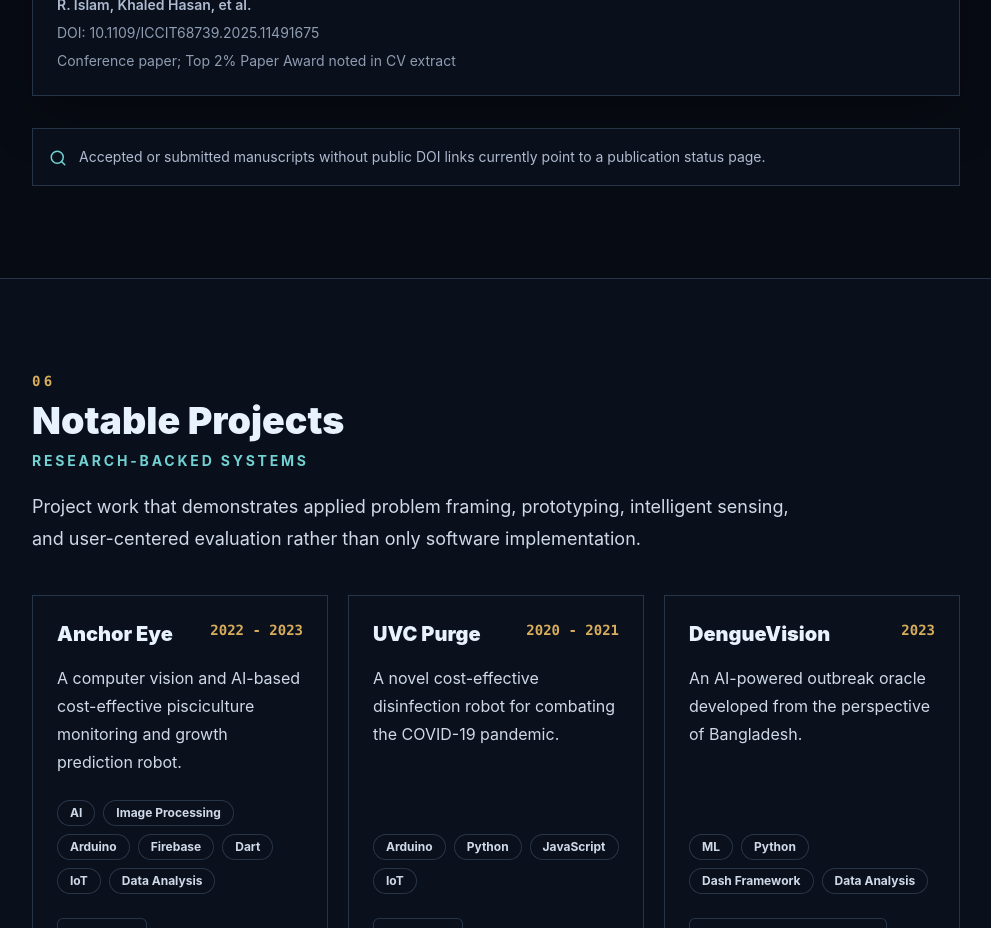
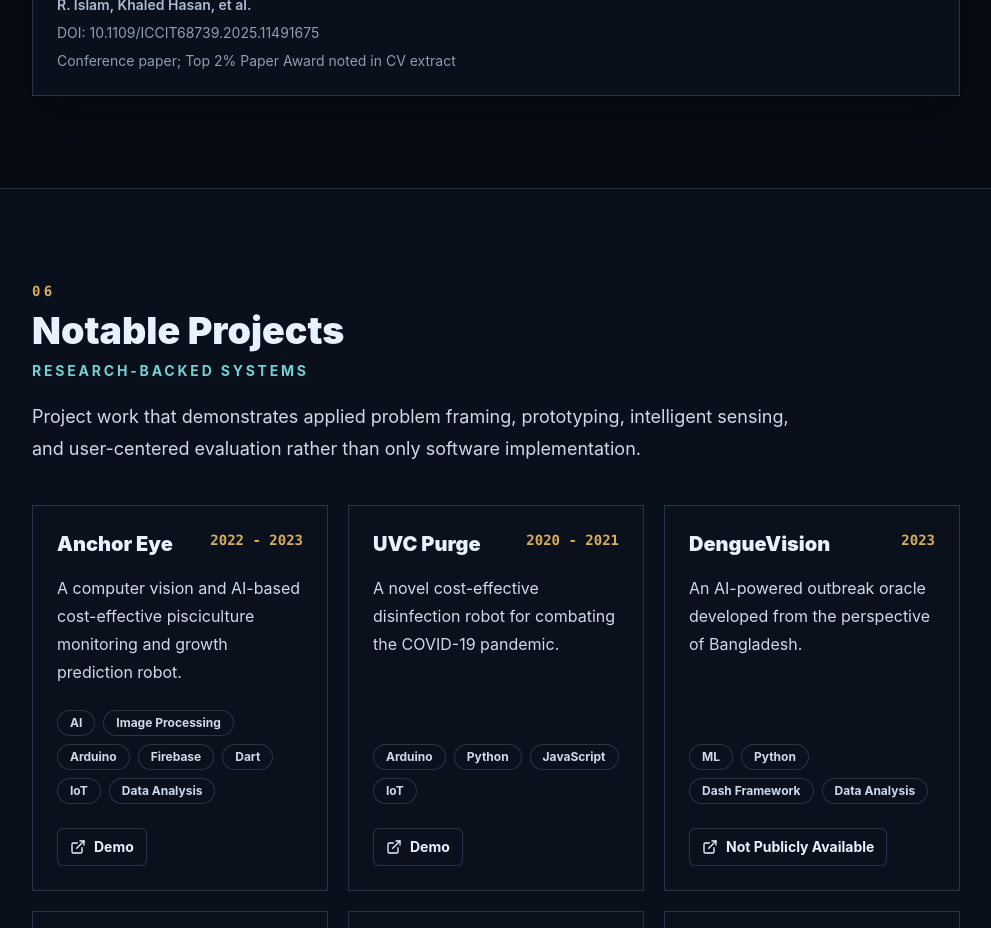
Before and after one commit to MdRashidUlIslam612001/portfolio, a React (Vite) app: page / in a window 1280 px wide. Shown: the part 7520-8448 px from the top of the page, without its empty margins (288-1279 px from the left). Built offline with nearby package versions, Linux system fonts and the light colour scheme.

Commit message:
Update PublicationsSection.jsx

```diff
--- a/src/sections/PublicationsSection.jsx
+++ b/src/sections/PublicationsSection.jsx
@@ -94,12 +94,7 @@ export default function PublicationsSection() {
         ))}
       </div>
 
-      <div className="mt-8 flex items-start gap-3 border border-slateLine bg-white p-4 text-sm leading-6 text-slate-600">
-        <Search className="mt-1 shrink-0 text-teal" size={18} />
-        <p>
-          Accepted or submitted manuscripts without public DOI links currently point to a publication status page.
-        </p>
-      </div>
+
     </section>
   );
 }
```
